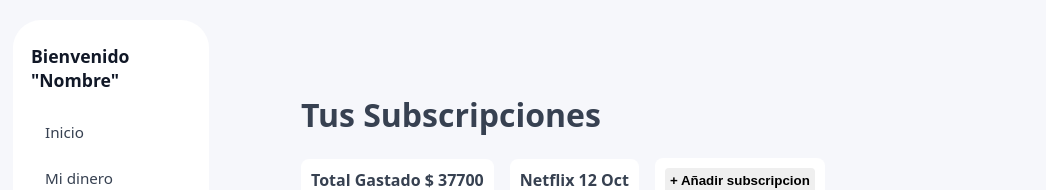
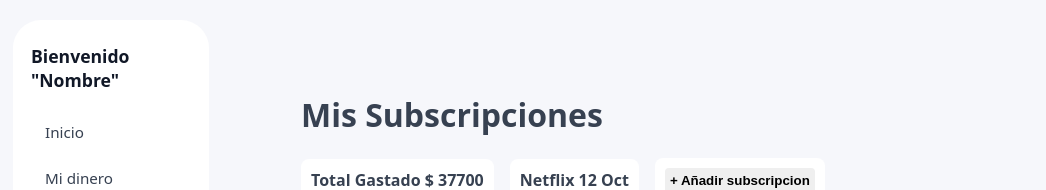
Before and after one commit to tomisanti05/Sistema-Gestion-Finanzas, a React (Vite) app in the folder apps/frontend/: page /subscripciones in a window 1280 px wide. Shown: the top 190 px of the page, without its empty margins (7-1053 px from the left). Built offline with nearby package versions, Linux system fonts and the light colour scheme.

Commit message:
corrijo inconsistencia de referencias al usuario

```diff
--- a/apps/frontend/src/pages/subscripciones.tsx
+++ b/apps/frontend/src/pages/subscripciones.tsx
@@ -42,7 +42,7 @@ export default function Subscripciones() {
   return (
     <div className="subscripciones-body">
       <div className="subscripciones-header">
-         <h1>Tus Subscripciones</h1>
+         <h1>Mis Subscripciones</h1>
       </div>
       <div className="metricas">
         <span className="gasto-total">
```
